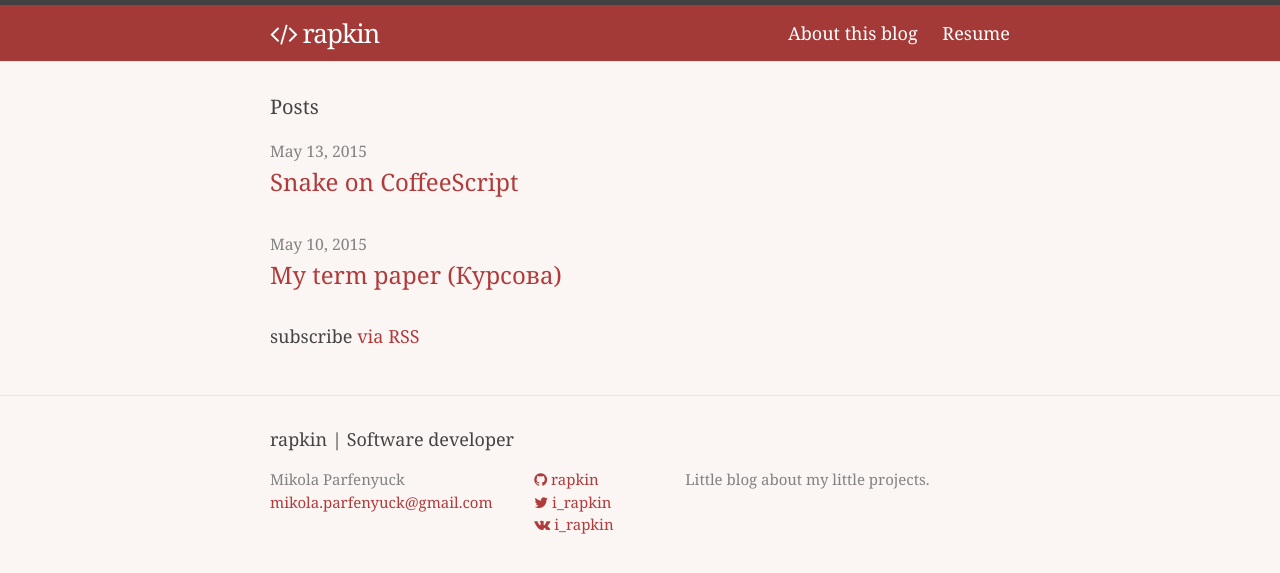
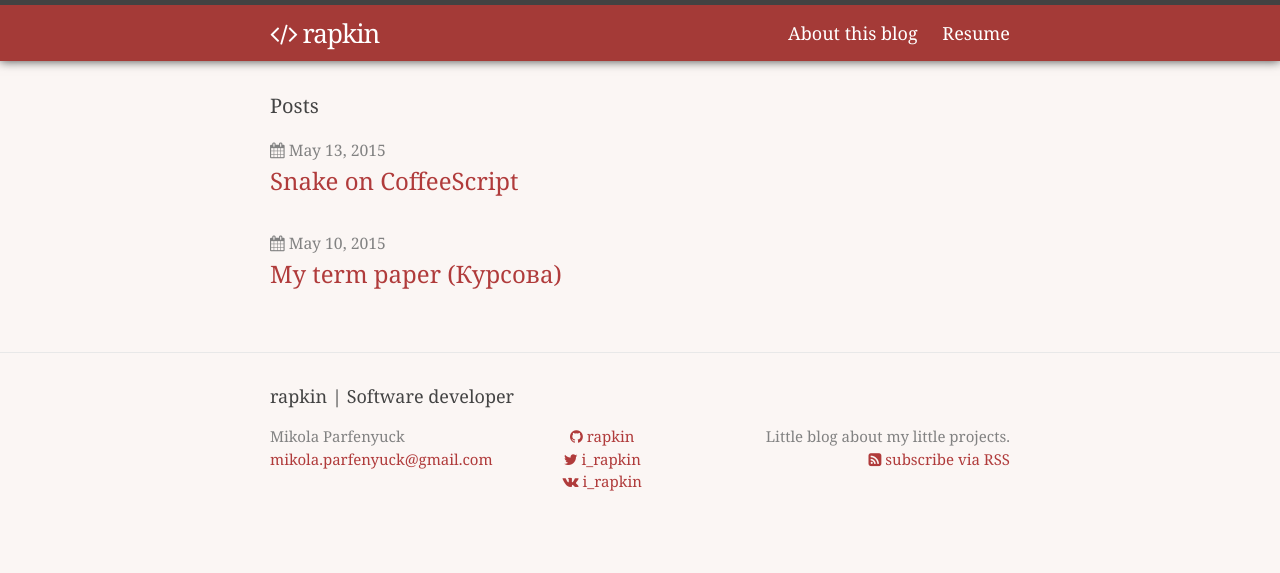
Before and after one commit to rapkin/rapkin.github.io, a Jekyll site: the page built from index.html, in a window 1280 px wide. Shown: the top 573 px of the page. Built offline with Jekyll 4.4.1, drawn with Linux system fonts in a browser that asks for light colours; nearby versions of some CDN libraries; Markdown is read by kramdown in place of the engine named in the settings.

Commit message:
style changes; added icons; added favicon

```diff
--- a/_includes/footer.html
+++ b/_includes/footer.html
@@ -5,14 +5,14 @@
     <h2 class="footer-heading">{{ site.title }}</h2>
 
     <div class="footer-col-wrapper">
-      <div class="footer-col  footer-col-1">
+      <div class="footer-col footer-col-1">
         <ul class="contact-list">
           <li>{{ site.author }}</li>
           <li><a href="mailto:{{ site.email }}">{{ site.email }}</a></li>
         </ul>
       </div>
 
-      <div class="footer-col  footer-col-2">
+      <div class="footer-col footer-col-2">
         <ul class="social-media-list">
           {% if site.github_username %}
           <li>
@@ -43,8 +43,11 @@
         </ul>
       </div>
 
-      <div class="footer-col  footer-col-3">
-        <p class="text">{{ site.description }}</p>
+      <div class="footer-col footer-col-3">
+        <p class="text-description">{{ site.description }}</p>
+        <a class="rss-subscribe" href="{{ "/feed.xml" | prepend: site.baseurl }}">
+          <i class="fa fa-rss-square"></i> subscribe via RSS
+        </a>
       </div>
     </div>
 
--- a/_sass/_layout.scss
+++ b/_sass/_layout.scss
@@ -4,7 +4,7 @@
 .site-header {
     border-top: 5px solid $grey-color-dark;
     background: #A43A37;
-    border-bottom: 1px solid $grey-color-light;
+    box-shadow: 0 0 10px $grey-color-dark;
     min-height: 56px;
 
     // Positioning context for the mobile navigation icon
@@ -105,6 +105,10 @@
     margin-left: 0;
 }
 
+.text-description {
+    margin: 0;
+}
+
 .footer-col-wrapper {
     font-size: 15px;
     color: $grey-color;
@@ -124,16 +128,25 @@
 }
 
 .footer-col-2 {
+    text-align: center;
     width: -webkit-calc(20% - (#{$spacing-unit} / 2));
     width:         calc(20% - (#{$spacing-unit} / 2));
 }
 
 .footer-col-3 {
+    text-align: right;
     width: -webkit-calc(45% - (#{$spacing-unit} / 2));
     width:         calc(45% - (#{$spacing-unit} / 2));
 }
 
 @include media-query($on-laptop) {
+    .footer-heading,
+    .footer-col-1,
+    .footer-col-2,
+    .footer-col-3 {
+        text-align: center;
+    }
+
     .footer-col-1,
     .footer-col-2 {
         width: -webkit-calc(50% - (#{$spacing-unit} / 2));
@@ -207,6 +220,7 @@
 
 .post-content {
     margin-bottom: $spacing-unit;
+    text-align: justify;
 
     h1 {
         font-size: 32px;
--- a/index.html
+++ b/index.html
@@ -11,7 +11,7 @@ keywords:     [software, blog, developer, rapkin, programming]
   <ul class="post-list">
     {% for post in site.posts %}
       <li>
-        <span class="post-meta">{{ post.date | date: "%b %-d, %Y" }}</span>
+        <span class="post-meta"><i class="fa fa-calendar"></i> {{ post.date | date: "%b %-d, %Y" }}</span>
 
         <h2>
           <a class="post-link" href="{{ post.url | prepend: site.baseurl }}">{{ post.title }}</a>
@@ -20,6 +20,4 @@ keywords:     [software, blog, developer, rapkin, programming]
     {% endfor %}
   </ul>
 
-  <p class="rss-subscribe">subscribe <a href="{{ "/feed.xml" | prepend: site.baseurl }}">via RSS</a></p>
-
 </div>
```
Also changed, not shown: _layouts/post.html (+6 -1 lines), favicon.ico (added).
